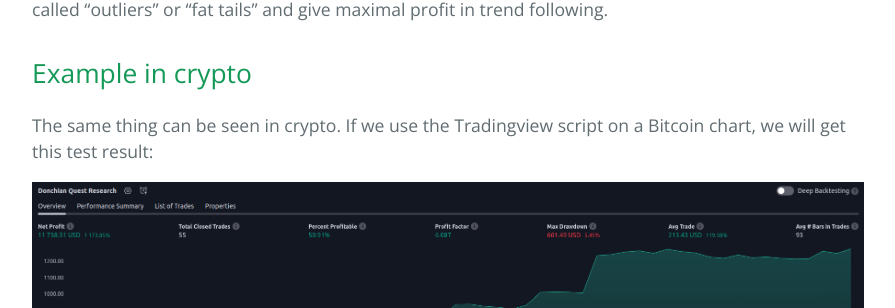
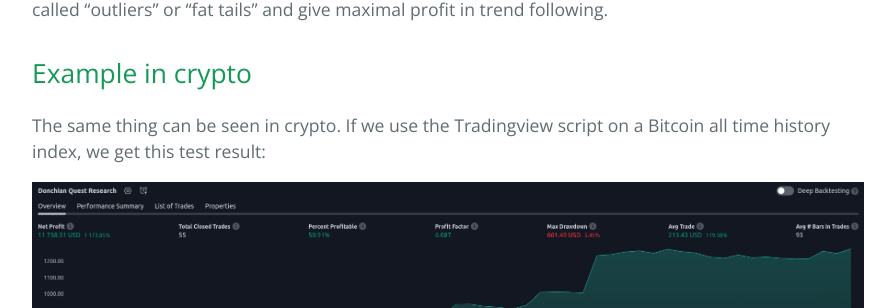
Before and after one commit to sergeyen7/sergeyen7.github.io, a Jekyll site: the page built from index.md, in a window 1280 px wide and 900 px high, scrolled down 9580 px. Shown: the part 147-455 px from the top of the window, without its empty margins (192-1087 px from the left). Built offline with Jekyll 4.4.1, drawn with Linux system fonts in a browser that asks for light colours; nearby versions of some CDN libraries.

Commit message:
Update index.md

```diff
--- a/index.md
+++ b/index.md
@@ -287,7 +287,7 @@ Most profitable trades located on right side of chart - more than 300%. Any trad
 
 ## Example in crypto
 
-The same thing can be seen in crypto. If we use the Tradingview script on a Bitcoin chart, we will get this test result:
+The same thing can be seen in crypto. If we use the Tradingview script on a Bitcoin all time history index, we get this test result:
 
 ![Strategy Tester on Tradingview](/images/tester.png)
 
```
